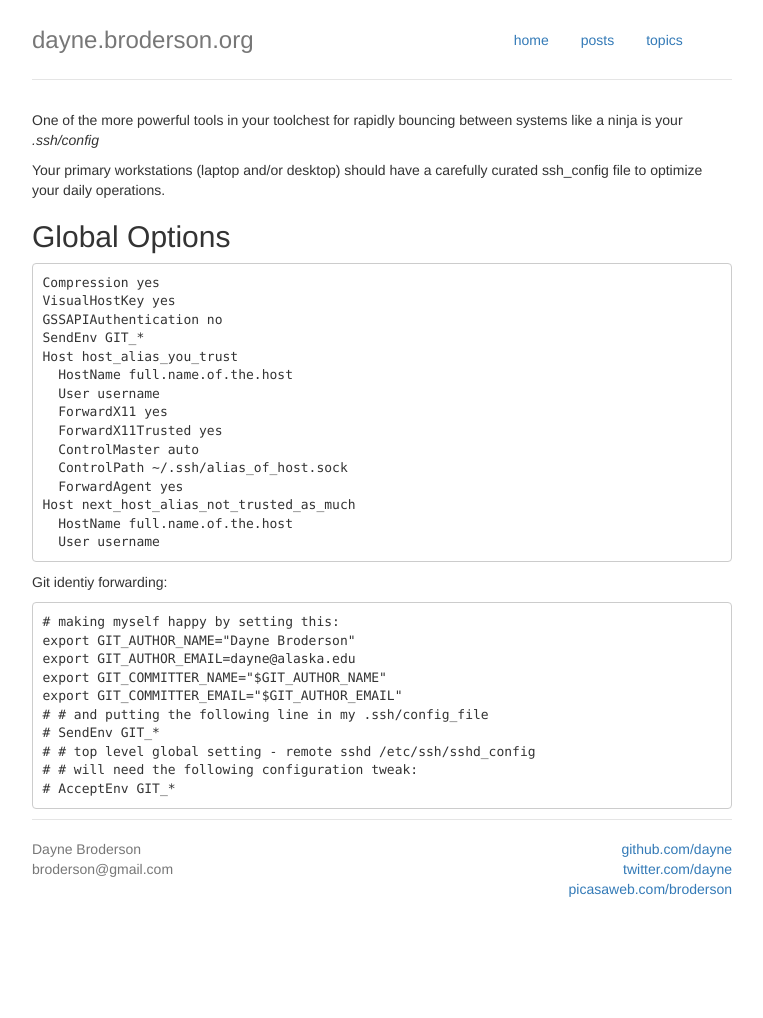
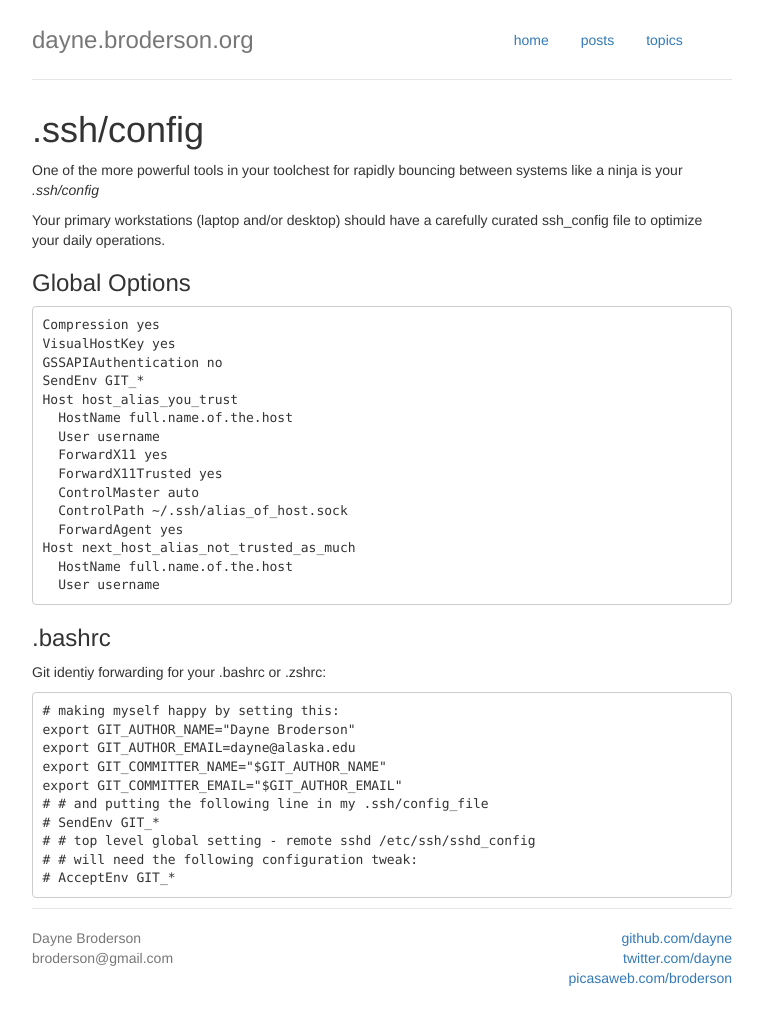
Before and after one commit to dayne/dayne.github.com, a Jekyll site: the page built from topics/ssh-config.md, in a window 1280 px wide. Shown: the whole page, without its empty margins (258-1021 px from the left). Built offline with Jekyll 4.4.1, drawn with Linux system fonts in a browser that asks for light colours; nearby versions of some CDN libraries; Markdown is read by kramdown in place of the engine named in the settings; before the commit the page ends 929 px from its top, so only the background shows below that.

Commit message:
minor tweaks to markdown

````diff
--- a/topics/ssh-config.md
+++ b/topics/ssh-config.md
@@ -3,11 +3,14 @@ title: .ssh/config
 layout: default
 ---
 
+# .ssh/config
+
 One of the more powerful tools in your toolchest for rapidly bouncing between systems like a ninja is your *.ssh/config*
 
 Your primary workstations (laptop and/or desktop) should have a carefully curated ssh_config file to optimize your daily operations.
 
-## Global Options
+### Global Options
+
 ```
 Compression yes
 VisualHostKey yes
@@ -26,7 +29,9 @@ Host next_host_alias_not_trusted_as_much
   User username
 ```
 
-Git identiy forwarding:
+### .bashrc
+
+Git identiy forwarding for your .bashrc or .zshrc:
 
 ```
 # making myself happy by setting this:
````
